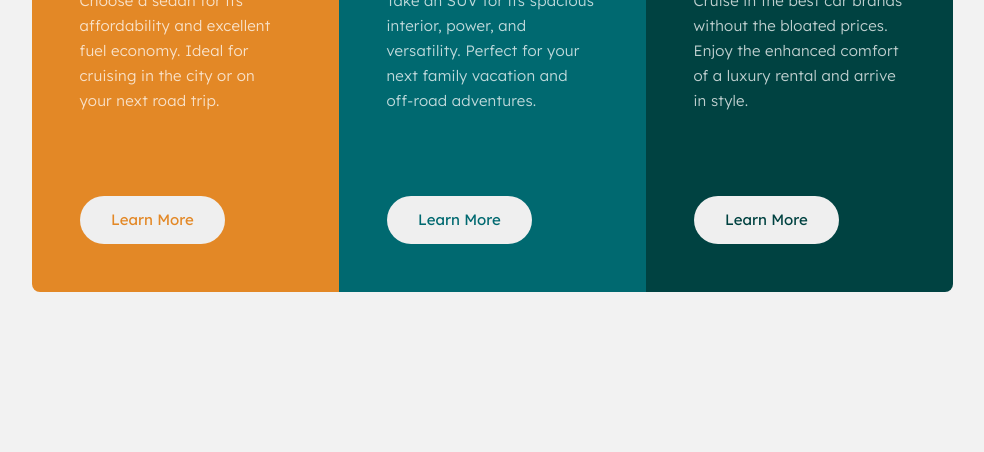
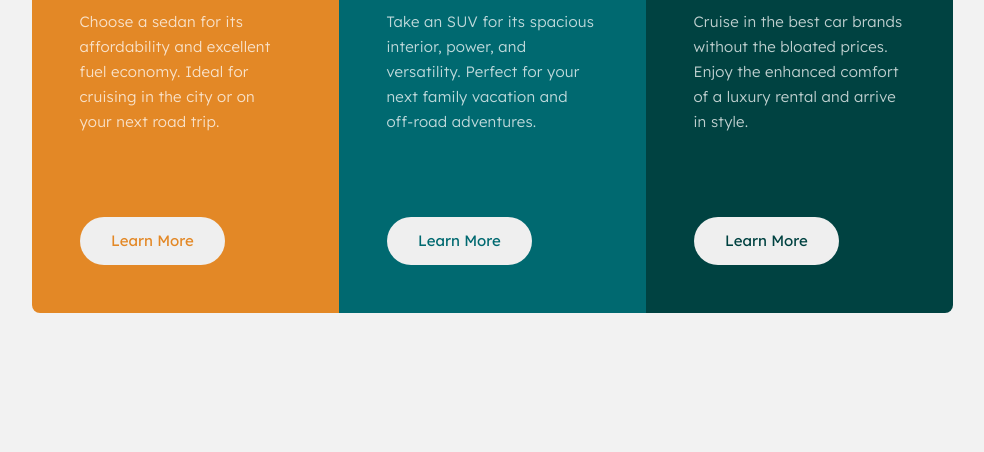
Before and after one commit to JesnerW/3-column-preview-card-component, a plain HTML site: page index.html in a window 1280 px wide. Shown: the part 348-800 px from the top of the page, without its empty margins (148-1132 px from the left). Drawn offline with Linux system fonts and the light colour scheme.

Commit message:
update css

```diff
--- a/style.css
+++ b/style.css
@@ -27,7 +27,7 @@ main {
   grid-template-columns: 307px 307px 307px;
   width: 920px;
   height: 500px;
-  margin: -21px auto 0;
+  margin: 21px auto 0;
   & div:first-child {
     border-radius: 8px 0 0 8px;
     background-color: var(--Bright-orange);
```
